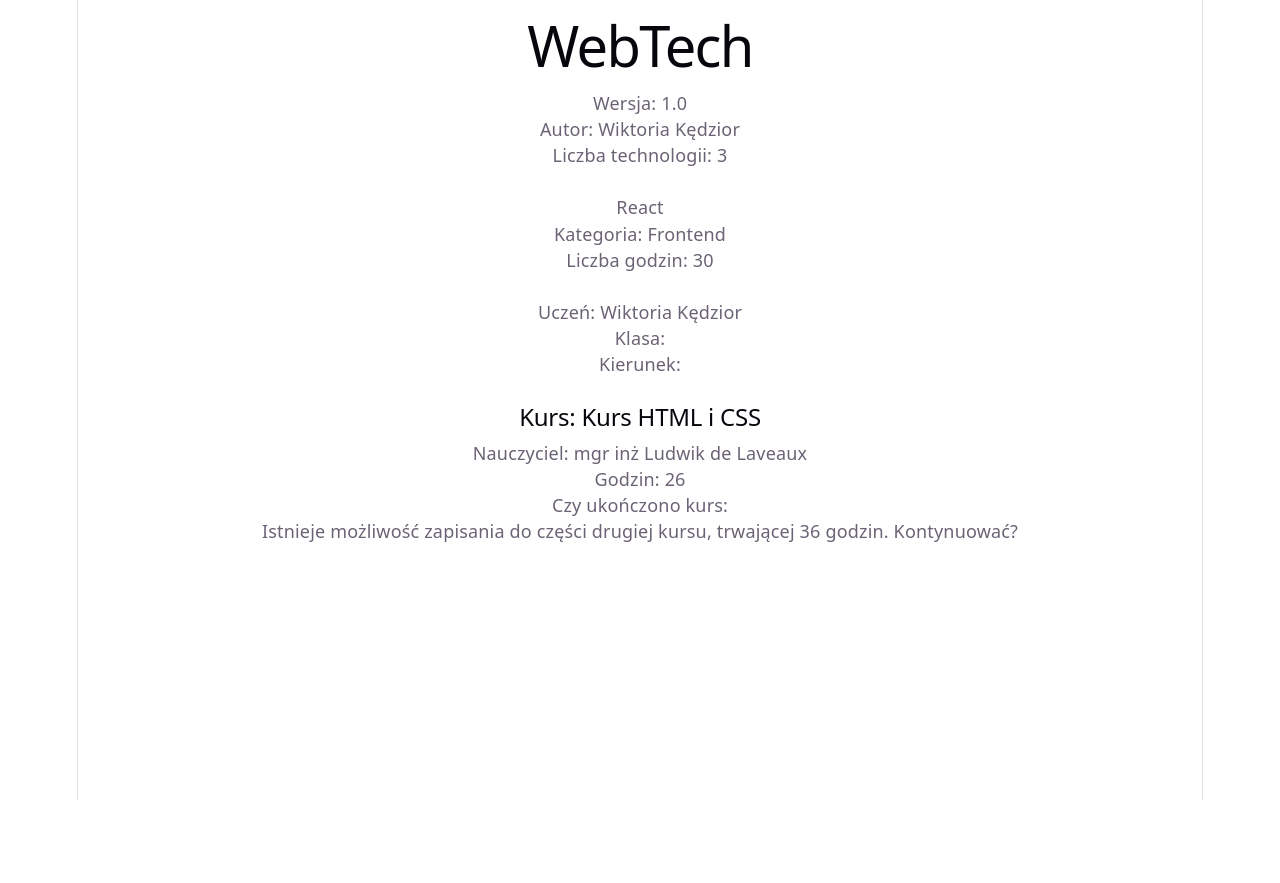
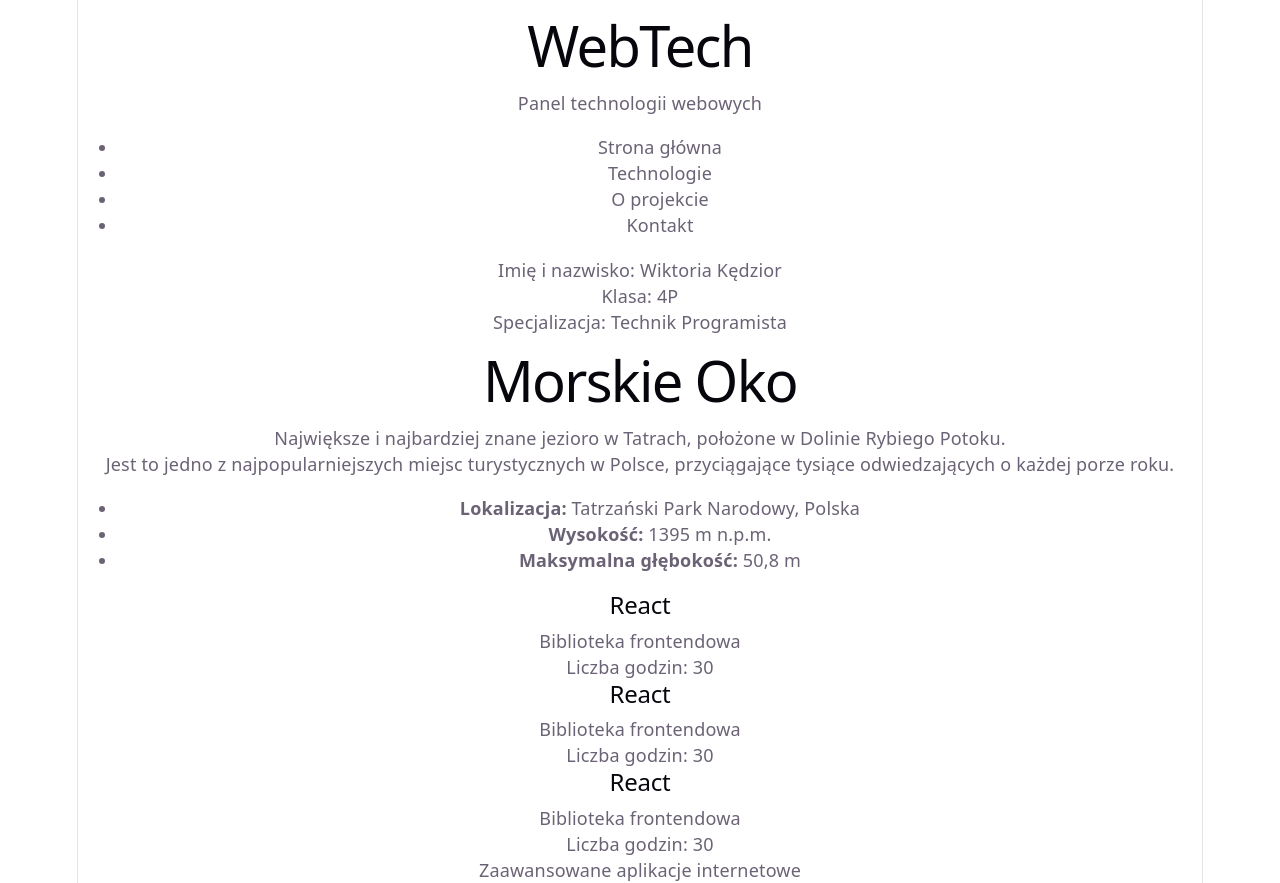
Before and after one commit to WK-11-toriiexe/WK_11_WebTech, a React (Vite) app: page / in a window 1280 px wide. Before the commit the page ends 800 px from the top, so only its background shows below. Built offline with nearby package versions, Linux system fonts and the light colour scheme.

Commit message:
lekcja 3

```diff
--- a/src/App.jsx
+++ b/src/App.jsx
@@ -1,83 +1,33 @@
-import { useState } from 'react'
-import heroImg from './assets/hero.png'
-import reactLogo from './assets/react.svg'
-import viteLogo from './assets/vite.svg'
-import './App.css'
+import Header from "./components/Header.jsx";
+import Technology from "./components/Technology.jsx";
+import Footer from "./components/Footer.jsx";
+import Student from "./components/Student.jsx";
+import InfoBox from "./components/InfoBox.jsx";
+import Navigation from "./components/Navigation.jsx";
 
 function App() {
+  return (
+    <>
+      <Header />
 
-  const app = {
-    name: "WebTech",
-    version: "1.0",
-    author: "Wiktoria Kędzior",
-    technologiesCount: 3
-  };
+      <Navigation />
 
-  const technology = {
-    name: "React",
-    category: "Frontend",
-    hours: 30,
-    active: true
-  };
+      <main>
 
-  const student = {
-    name: "Wiktoria",
-    surname: "Kędzior",
-    className: "4P",
-    specialization: "technik programista"
-  };
+        <Student />
 
-  const course = {
-    name: "Kurs HTML i CSS",
-    teacher: "mgr inż Ludwik de Laveaux",
-    hours: 26,
-    completed: true
-  };
+        <InfoBox />
 
-  return (
-    <div>
+        <Technology />
 
-      <h1>{app.name}</h1>
+        <Technology />
 
-      <p>Wersja: {app.version}</p>
+        <Technology />
 
-      <p>Autor: {app.author}</p>
+      </main>
 
-      <p>
-        Liczba technologii: {app.technologiesCount}
-      </p>
-
-
-      <br/>
-
-      <p>{technology.name}</p>
-
-      <p>Kategoria: {technology.category}</p>
-
-      <p>Liczba godzin: {technology.hours}</p>
-
-
-      <br/>
-
-      <p>Uczeń: {student.name} {student.surname}</p>
-
-      <p>Klasa: {technology.className}</p>
-
-      <p>Kierunek: {technology.specialization}</p>
-
-      <br/>
-
-      <section>
-        <h2>Kurs: {course.name}</h2>
-        <p>Nauczyciel: {course.teacher}</p>
-        <p>Godzin: {course.hours}</p>
-        <p>Czy ukończono kurs: {course.completed}</p>
-        <p>Istnieje możliwość zapisania do części drugiej kursu, trwającej {course.hours + 10} godzin. Kontynuować?</p>
-      </section>
-
-
-    </div>
-
+      <Footer />
+    </>
   );
 }
 
--- /dev/null
+++ b/src/components/Footer.jsx
@@ -0,0 +1,9 @@
+function Footer() {
+  return (
+    <footer>
+      <p>Zaawansowane aplikacje internetowe</p>
+    </footer>
+  );
+}
+
+export default Footer;
--- /dev/null
+++ b/src/components/Header.jsx
@@ -0,0 +1,10 @@
+function Header() {
+  return (
+    <header>
+      <h1>WebTech</h1>
+      <p>Panel technologii webowych</p>
+    </header>
+  );
+}
+
+export default Header;
--- /dev/null
+++ b/src/components/InfoBox.jsx
@@ -0,0 +1,16 @@
+function InfoBox() {
+  return (
+    <>
+      <h1>Morskie Oko</h1>
+      <p>Największe i najbardziej znane jezioro w Tatrach, położone w Dolinie Rybiego Potoku.</p>
+      <p>Jest to jedno z najpopularniejszych miejsc turystycznych w Polsce, przyciągające tysiące odwiedzających o każdej porze roku.</p>
+      <ul>
+        <li><strong>Lokalizacja:</strong> Tatrzański Park Narodowy, Polska</li>
+        <li><strong>Wysokość:</strong> 1395 m n.p.m.</li>
+        <li><strong>Maksymalna głębokość:</strong> 50,8 m</li>
+      </ul>
+    </>
+  );
+}
+
+export default InfoBox;
--- /dev/null
+++ b/src/components/Navigation.jsx
@@ -0,0 +1,14 @@
+function Navigation() {
+  return (
+    <>
+      <ul>
+        <li>Strona główna</li>
+        <li>Technologie</li>
+        <li>O projekcie</li>
+        <li>Kontakt</li>
+      </ul>
+    </>
+  );
+}
+
+export default Navigation;
--- /dev/null
+++ b/src/components/Student.jsx
@@ -0,0 +1,11 @@
+function Student() {
+  return (
+    <>
+      <p>Imię i nazwisko: Wiktoria Kędzior</p>
+      <p>Klasa: 4P</p>
+      <p>Specjalizacja: Technik Programista</p>
+    </>
+  );
+}
+
+export default Student;
--- /dev/null
+++ b/src/components/Technology.jsx
@@ -0,0 +1,11 @@
+function Technology() {
+  return (
+    <section>
+      <h2>React</h2>
+      <p>Biblioteka frontendowa</p>
+      <p>Liczba godzin: 30</p>
+    </section>
+  );
+}
+
+export default Technology;
```
Also changed, not shown: src/AppDziesiatyWrzesnia.jsx (added, +84 -0 lines), src/AppZajecia.jsx (added, +16 -0 lines).
